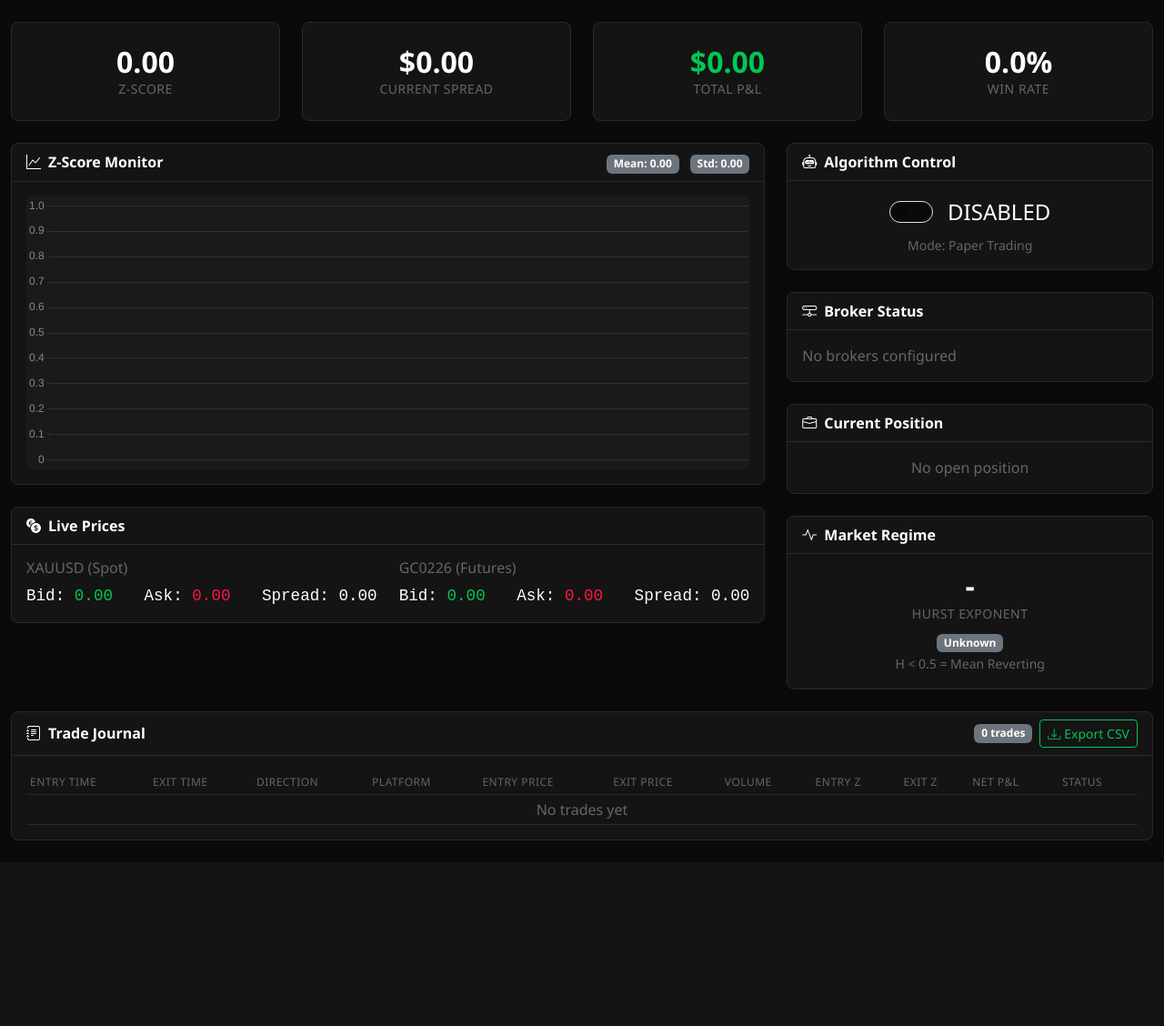
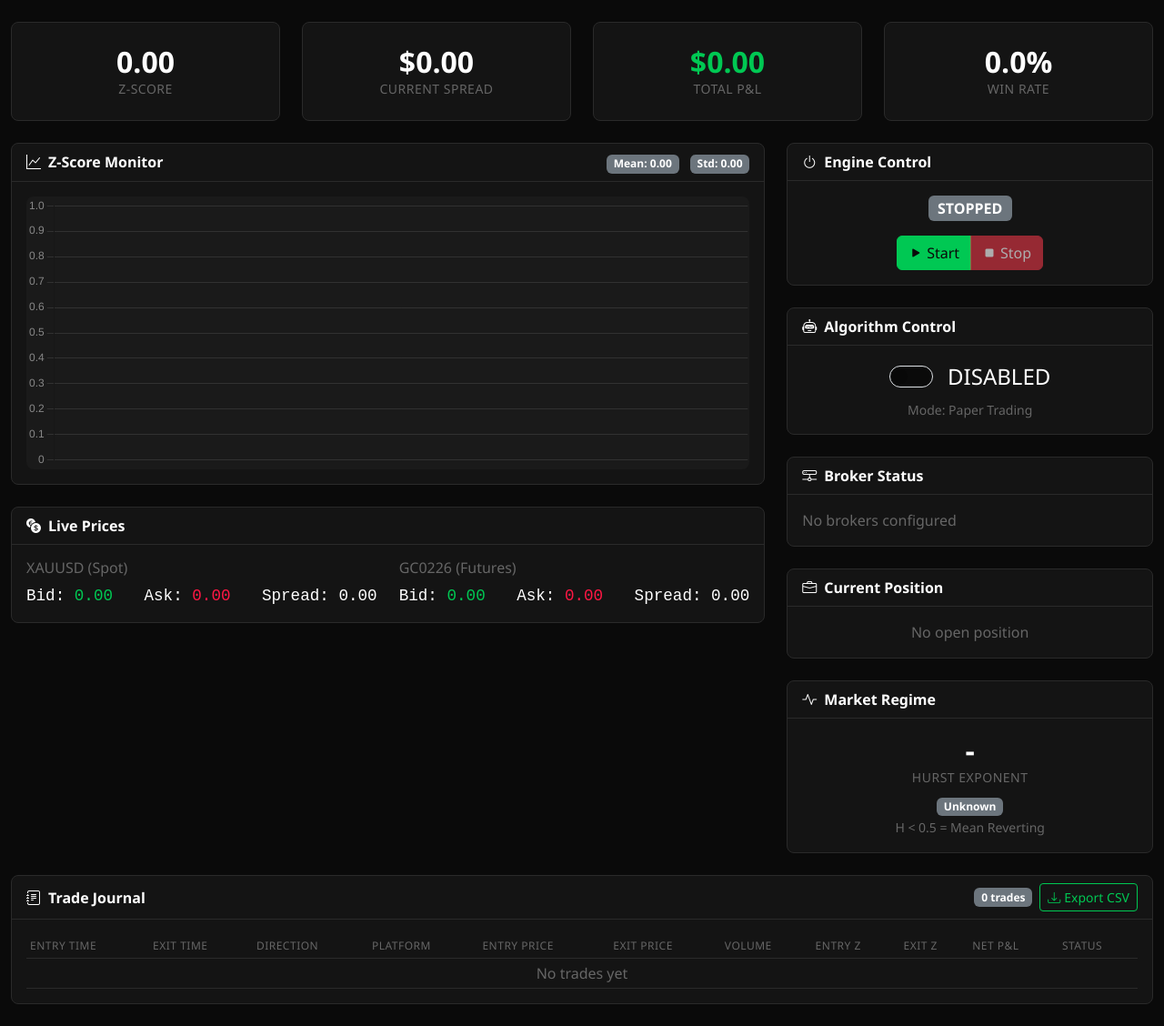
Before and after one commit to ajoxf/FIX_Protocol_Stat_Arb1, a Flask app: page /dashboard in a window 1280 px wide. Shown: the part 57-1185 px from the top of the page at 91% size. Before the commit the page ends 981 px from the top, so only its background shows below. Run offline with Flask 3, Linux system fonts and the light colour scheme; some libraries are stand-ins or nearby versions.

Commit message:
Add engine start/stop controls and fix async loop issue
- Add Start/Stop buttons to dashboard for engine control
- Fix async event loop issue by wrapping in single run_async function
- Add check for STARTING state to prevent double-start
- Engine state shown with color-coded badge

```diff
--- a/web/app.py
+++ b/web/app.py
@@ -593,8 +593,12 @@ def api_engine_start():
     """Start trading engine"""
     global engine, engine_loop
 
-    if engine and engine.state == EngineState.RUNNING:
-        return jsonify({'success': False, 'error': 'Engine already running'})
+    # Check if engine is already running or starting
+    if engine:
+        if engine.state == EngineState.RUNNING:
+            return jsonify({'success': False, 'error': 'Engine already running'})
+        if engine.state == EngineState.STARTING:
+            return jsonify({'success': False, 'error': 'Engine is starting'})
 
     try:
         # Create event loop in background thread
@@ -622,9 +626,19 @@ def api_engine_start():
                 'trade': t.to_dict()
             }))
 
-            engine_loop.run_until_complete(engine.initialize())
-            engine_loop.run_until_complete(engine.start())
-            engine_loop.run_forever()
+            async def run_async():
+                await engine.initialize()
+                await engine.start()
+                # Keep running until stopped
+                while engine.state == EngineState.RUNNING:
+                    await asyncio.sleep(0.1)
+
+            try:
+                engine_loop.run_until_complete(run_async())
+            except Exception as e:
+                logger.error(f"Engine error: {e}")
+            finally:
+                engine_loop.close()
 
         thread = threading.Thread(target=run_engine, daemon=True)
         thread.start()
--- a/web/templates/dashboard.html
+++ b/web/templates/dashboard.html
@@ -80,6 +80,28 @@
 
     <!-- Right Sidebar -->
     <div class="col-md-4">
+        <!-- Engine Control -->
+        <div class="card mb-4">
+            <div class="card-header">
+                <i class="bi bi-power me-2"></i>Engine Control
+            </div>
+            <div class="card-body text-center">
+                <div class="mb-3">
+                    <span class="badge fs-6" id="engine-state-badge">
+                        {{ engine_state }}
+                    </span>
+                </div>
+                <div class="btn-group" role="group">
+                    <button type="button" class="btn btn-success" id="btn-start" onclick="startEngine()">
+                        <i class="bi bi-play-fill me-1"></i>Start
+                    </button>
+                    <button type="button" class="btn btn-danger" id="btn-stop" onclick="stopEngine()" disabled>
+                        <i class="bi bi-stop-fill me-1"></i>Stop
+                    </button>
+                </div>
+            </div>
+        </div>
+
         <!-- Algorithm Control -->
         <div class="card mb-4">
             <div class="card-header">
@@ -406,11 +428,101 @@
         document.getElementById('algo-status').textContent = enabled ? 'ENABLED' : 'DISABLED';
     });
 
+    // Engine control functions
+    async function startEngine() {
+        document.getElementById('btn-start').disabled = true;
+        document.getElementById('btn-start').innerHTML = '<i class="bi bi-hourglass-split me-1"></i>Starting...';
+
+        try {
+            const response = await fetch('/api/engine/start', { method: 'POST' });
+            const result = await response.json();
+
+            if (result.success) {
+                updateEngineState('STARTING');
+                setTimeout(() => {
+                    fetch('/api/status').then(r => r.json()).then(data => {
+                        updateEngineState(data.state);
+                    });
+                }, 2000);
+            } else {
+                alert('Failed to start engine: ' + result.error);
+                document.getElementById('btn-start').disabled = false;
+                document.getElementById('btn-start').innerHTML = '<i class="bi bi-play-fill me-1"></i>Start';
+            }
+        } catch (e) {
+            alert('Error: ' + e.message);
+            document.getElementById('btn-start').disabled = false;
+            document.getElementById('btn-start').innerHTML = '<i class="bi bi-play-fill me-1"></i>Start';
+        }
+    }
+
+    async function stopEngine() {
+        document.getElementById('btn-stop').disabled = true;
+        document.getElementById('btn-stop').innerHTML = '<i class="bi bi-hourglass-split me-1"></i>Stopping...';
+
+        try {
+            const response = await fetch('/api/engine/stop', { method: 'POST' });
+            const result = await response.json();
+
+            if (result.success) {
+                updateEngineState('STOPPING');
+                setTimeout(() => {
+                    updateEngineState('STOPPED');
+                }, 2000);
+            } else {
+                alert('Failed to stop engine: ' + result.error);
+            }
+        } catch (e) {
+            alert('Error: ' + e.message);
+        }
+
+        document.getElementById('btn-stop').disabled = false;
+        document.getElementById('btn-stop').innerHTML = '<i class="bi bi-stop-fill me-1"></i>Stop';
+    }
+
+    function updateEngineState(state) {
+        const badge = document.getElementById('engine-state-badge');
+        const startBtn = document.getElementById('btn-start');
+        const stopBtn = document.getElementById('btn-stop');
+
+        badge.textContent = state;
+        badge.className = 'badge fs-6';
+
+        switch(state) {
+            case 'RUNNING':
+                badge.classList.add('bg-success');
+                startBtn.disabled = true;
+                startBtn.innerHTML = '<i class="bi bi-play-fill me-1"></i>Start';
+                stopBtn.disabled = false;
+                break;
+            case 'STOPPED':
+                badge.classList.add('bg-secondary');
+                startBtn.disabled = false;
+                startBtn.innerHTML = '<i class="bi bi-play-fill me-1"></i>Start';
+                stopBtn.disabled = true;
+                break;
+            case 'STARTING':
+            case 'STOPPING':
+                badge.classList.add('bg-warning');
+                startBtn.disabled = true;
+                stopBtn.disabled = true;
+                break;
+            case 'ERROR':
+                badge.classList.add('bg-danger');
+                startBtn.disabled = false;
+                startBtn.innerHTML = '<i class="bi bi-play-fill me-1"></i>Start';
+                stopBtn.disabled = true;
+                break;
+            default:
+                badge.classList.add('bg-secondary');
+        }
+    }
+
     // Initial status fetch
     fetch('/api/status')
         .then(r => r.json())
         .then(data => {
-            updateStatus(data.state);
+            updateEngineState(data.state);
             if (data.market) {
                 updateTickData(data.market);
             }
```
